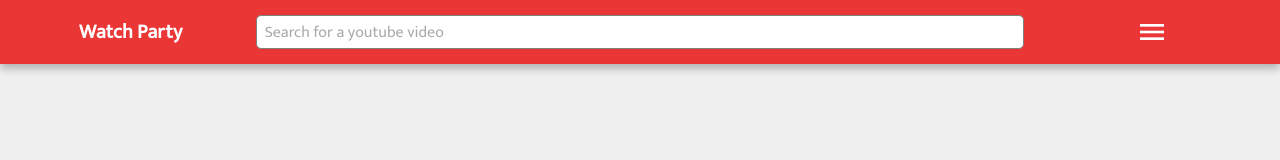
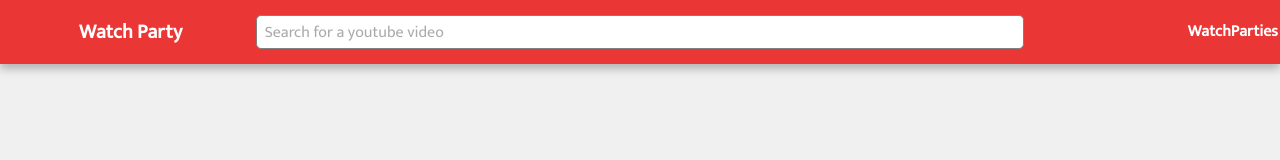
Before and after one commit to sinplea/watch-party, a Svelte app: page / in a window 1280 px wide. Shown: the top 160 px of the page. Built offline with nearby package versions, Linux system fonts and the light colour scheme.

Commit message:
adds TopBarNavigation and remove RoomInput from TopBar

```diff
--- a/src/components/TopBar/TopBar.svelte
+++ b/src/components/TopBar/TopBar.svelte
@@ -1,26 +1,18 @@
 <script lang="ts">
-    import TopBarSearch from './TopBarSearch.svelte';
-    import TopBarRoomInput from './TopBarRoomInput.svelte';
-    import { createEventDispatcher } from 'svelte';
+  import TopBarSearch from "./TopBarSearch.svelte";
+  import TopBarNavigation from "./TopBarNavigation.svelte";
+  import { createEventDispatcher } from "svelte";
 
   const dispatch = createEventDispatcher();
 
   function emitChangeRoom(e: CustomEvent): void {
-        dispatch('changeRoom', e.detail);
-    };
+    dispatch("changeRoom", e.detail);
+  }
 
   function emitToggleSideBar(e: CustomEvent): void {
-        dispatch('toggleSideBar');
-    };
+    dispatch("toggleSideBar");
+  }
 </script>
-
-<div class="top-bar-wrapper">
-    <div class="logo">Watch Party</div>
-    <TopBarSearch></TopBarSearch>
-    <TopBarRoomInput
-        on:toggleSidebar={emitToggleSideBar}
-        on:changeRoom={emitChangeRoom}></TopBarRoomInput>
-</div>
 
 <style>
   .top-bar-wrapper {
@@ -28,10 +20,10 @@
     grid-template-rows: 100%;
     width: 100%;
     height: 100%;
-        background-color: #EB3636;
+    background-color: #eb3636;
     grid-column: 1 / 3;
     grid-row: 1 / 2;
-        filter: drop-shadow(0px 5px 4px rgba(0,0,0,25%));
+    filter: drop-shadow(0px 5px 4px rgba(0, 0, 0, 25%));
   }
 
   .logo {
@@ -41,7 +33,7 @@
 
     margin-left: 2%;
 
-        font-family: 'Mukta', sans-serif;
+    font-family: "Mukta", sans-serif;
     font-weight: 700;
     color: #ffffff;
   }
@@ -65,7 +57,6 @@
     .top-bar-wrapper {
       grid-template-columns: 20% 60% 20%;
     }
-
   }
 
   @media (min-width: 1366px) {
@@ -77,5 +68,10 @@
       grid-template-columns: 20% 50% 30%;
     }
   }
+</style>
 
-</style>
+<div class="top-bar-wrapper">
+  <div class="logo">Watch Party</div>
+  <TopBarSearch />
+  <TopBarNavigation />
+</div>
--- /dev/null
+++ b/src/components/TopBar/TopBarNavigation.svelte
@@ -0,0 +1,74 @@
+<script lang="ts">
+  import { push } from "svelte-spa-router";
+
+  const WATCH_PAGE: string = "WATCH";
+  const PARTIES_PAGE: string = "PARTIES";
+  export let active: string = "";
+
+  function routeToWatchPage(): void {
+    if (active !== WATCH_PAGE) {
+      active = WATCH_PAGE;
+
+      push("#/watch");
+    }
+  }
+
+  function routeToPartiesPage(): void {
+    if (active !== PARTIES_PAGE) {
+      active = PARTIES_PAGE;
+
+      push("#/parties");
+    }
+  }
+</script>
+
+<style>
+  .top-bar-nav {
+    display: grid;
+    height: 100%;
+    width: 30%;
+
+    align-items: center;
+    justify-items: center;
+    justify-self: end;
+    margin-right: 6%;
+    grid-template-columns: 1fr 1fr;
+
+    font-family: "Mukta", sans-serif;
+    font-weight: 600;
+    color: white;
+
+    grid-column: 3 / 4;
+    grid-row: 1 / 2;
+  }
+
+  .active {
+    background-color: white;
+    color: crimson;
+  }
+
+  .tab {
+    cursor: pointer;
+  }
+
+  .watch-tab {
+    grid-column: 1 / 2;
+  }
+
+  .parties-tab {
+    grid-column: 2 / 3;
+  }
+</style>
+
+<div class="top-bar-nav">
+  <div
+    on:click={routeToWatchPage}
+    class="watch-tab tab {active === WATCH_PAGE ? 'active' : ''}">
+    Watch
+  </div>
+  <div
+    on:click={routeToPartiesPage}
+    class="parties-tab tab {active === PARTIES_PAGE ? 'active' : ''}">
+    Parties
+  </div>
+</div>
```
Lines whose indentation alone changed are shown as unchanged.
